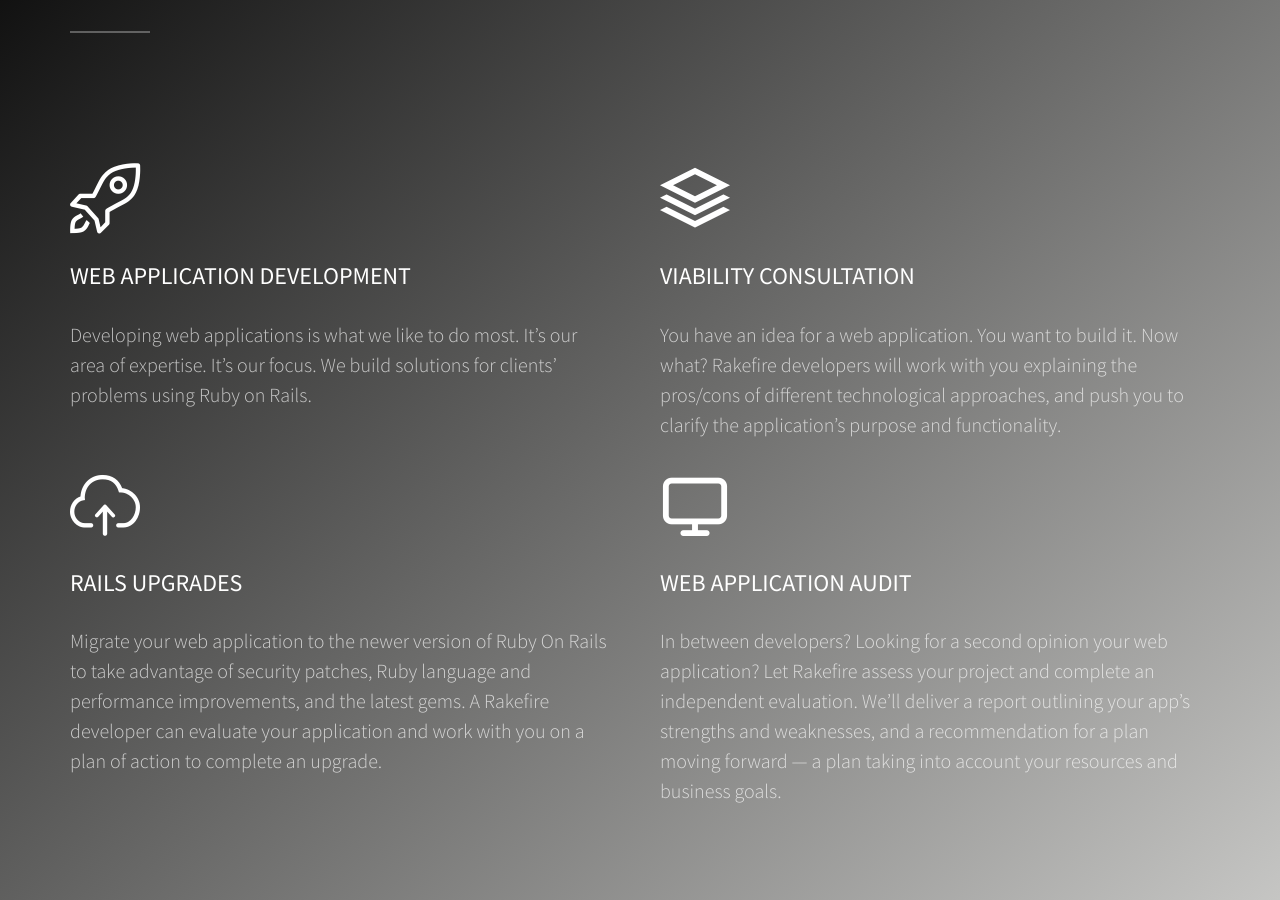
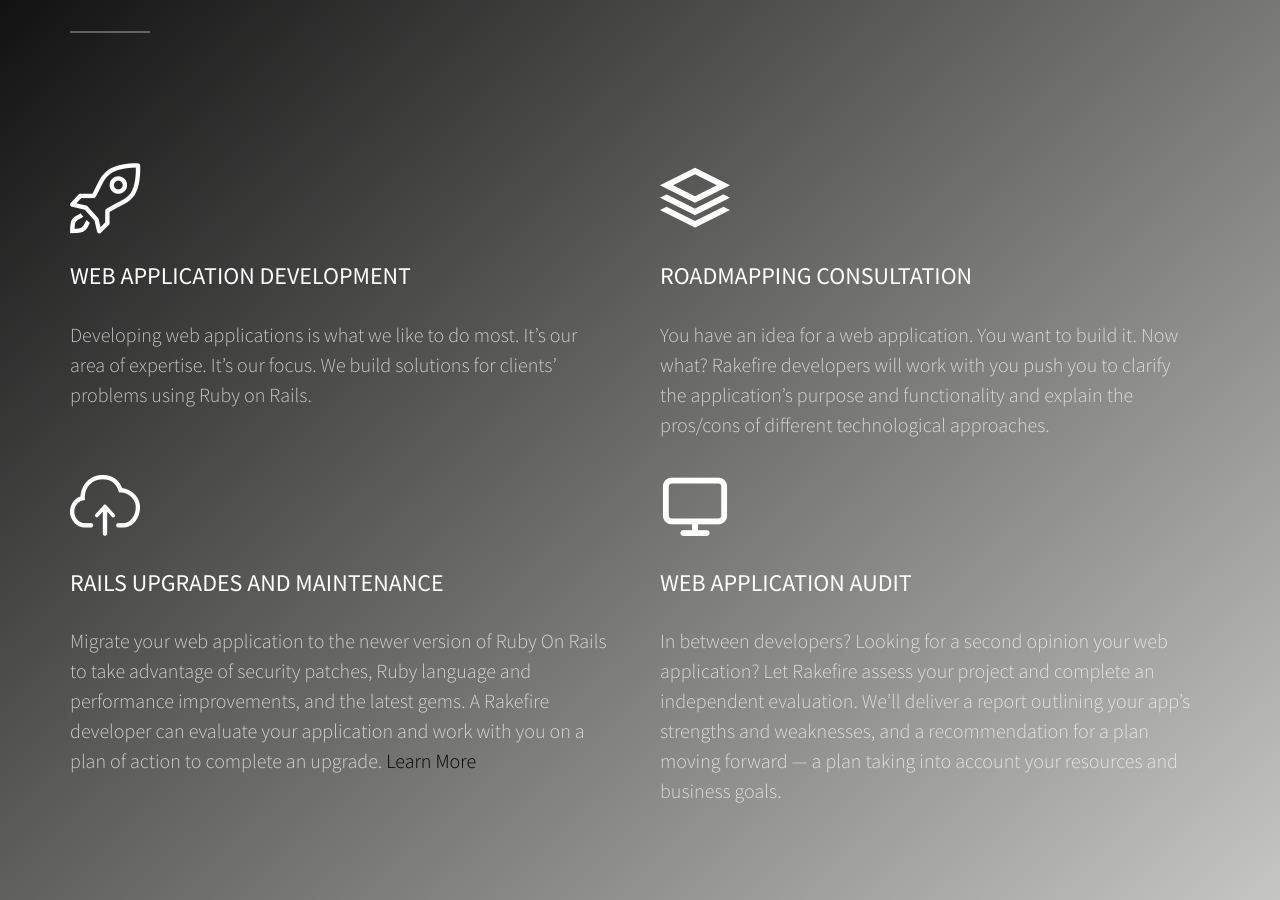
Before and after one commit to Rakefire/rakefire.github.io, a Jekyll site: the page built from index.html, in a window 1280 px wide and 900 px high, scrolled down 2968 px. Built offline with Jekyll 4.4.1, drawn with Linux system fonts in a browser that asks for light colours; some web fonts are replaced.

Commit message:
Adding a rails maintenance page which has our support plans.

```diff
--- a/_includes/sections/contact.html
+++ b/_includes/sections/contact.html
@@ -5,7 +5,7 @@
         <h2 class="to-animate">Get In Touch</h2>
         <div class="row">
           <div class="col-md-8 col-md-offset-2 subtext to-animate">
-            <p class="editable">Because we’re coding applications, changing diapers, or brewing beer, an immediate reply isn’t always feasible. However, we can guarantee a reply within 48 hours with information and a plan of action.</p>
+            <p class="editable">Because we’re coding applications, changing diapers, or brewing beer, an immediate reply isn’t always feasible. However, we guarantee a reply within 48 hours with information and a plan of action.</p>
           </div>
         </div>
       </div>
--- a/_includes/sections/services.html
+++ b/_includes/sections/services.html
@@ -18,17 +18,18 @@
       </div>
       <div class="col-md-6 col-sm-6 service ">
         <i class="icon icon-layers2"></i>
-				<h3 class="editable">VIABILITY CONSULTATION</h3>
-				<p class="editable">You have an idea for a web application. You want to build it. Now what? Rakefire developers will work with you explaining the pros/cons of different technological approaches, and push you to clarify the application’s purpose and functionality.</p>
+        <h3 class="editable">ROADMAPPING CONSULTATION</h3>
+        <p class="editable">You have an idea for a web application. You want to build it. Now what? Rakefire developers will work with you push you to clarify the application’s purpose and functionality and explain the pros/cons of different technological approaches.</p>
       </div>
 
       <div class="clearfix visible-sm-block"></div>
 
       <div class="col-md-6 col-sm-6 service ">
         <i class="icon icon-cloud-upload"></i>
-				<h3 class="editable">RAILS UPGRADES</h3>
-				<p class="editable">Migrate your web application to the newer version of Ruby On Rails to take advantage of security patches, Ruby language and performance improvements, and the latest gems. A Rakefire developer can evaluate your application and work with you on a plan of action to complete an upgrade.</p>
+        <h3 class="editable">RAILS UPGRADES AND MAINTENANCE</h3>
+        <p class="editable">Migrate your web application to the newer version of Ruby On Rails to take advantage of security patches, Ruby language and performance improvements, and the latest gems. A Rakefire developer can evaluate your application and work with you on a plan of action to complete an upgrade. <a href="/rails-maintenance/">Learn More</a></p>
       </div>
+
       <div class="col-md-6 col-sm-6 service">
         <i class="icon icon-monitor"></i>
         <h3 class="editable">WEB APPLICATION AUDIT</h3>
--- a/_layouts/default.html
+++ b/_layouts/default.html
@@ -5,7 +5,7 @@
 <!--[if gt IE 8]><!--> <html class="no-js"> <!--<![endif]-->
   {% include head.html %}
 
-	<body>
+  <body class="{{ page.name | remove: '.html' }}">
     {% include header.html %}
 
     {{ content }}
@@ -13,5 +13,5 @@
     {% include footer.html %}
 
     {% include javascript.html %}
-	</body>
+  </body>
 </html>
--- /dev/null
+++ b/_layouts/home.html
@@ -0,0 +1,5 @@
+---
+layout: default
+---
+
+{{ content }}
--- a/index.html
+++ b/index.html
@@ -1,5 +1,5 @@
 ---
-layout: page
+layout: home
 ---
 
 <section id="home" data-section="home" style="background-image: url(images/full_image_2.jpg);" data-stellar-background-ratio="0.5">
```
Also changed, not shown: js/main.coffee (+16 -11 lines), rails-maintenance.html (added, +119 -0 lines). Lines whose indentation alone changed are shown as unchanged.
